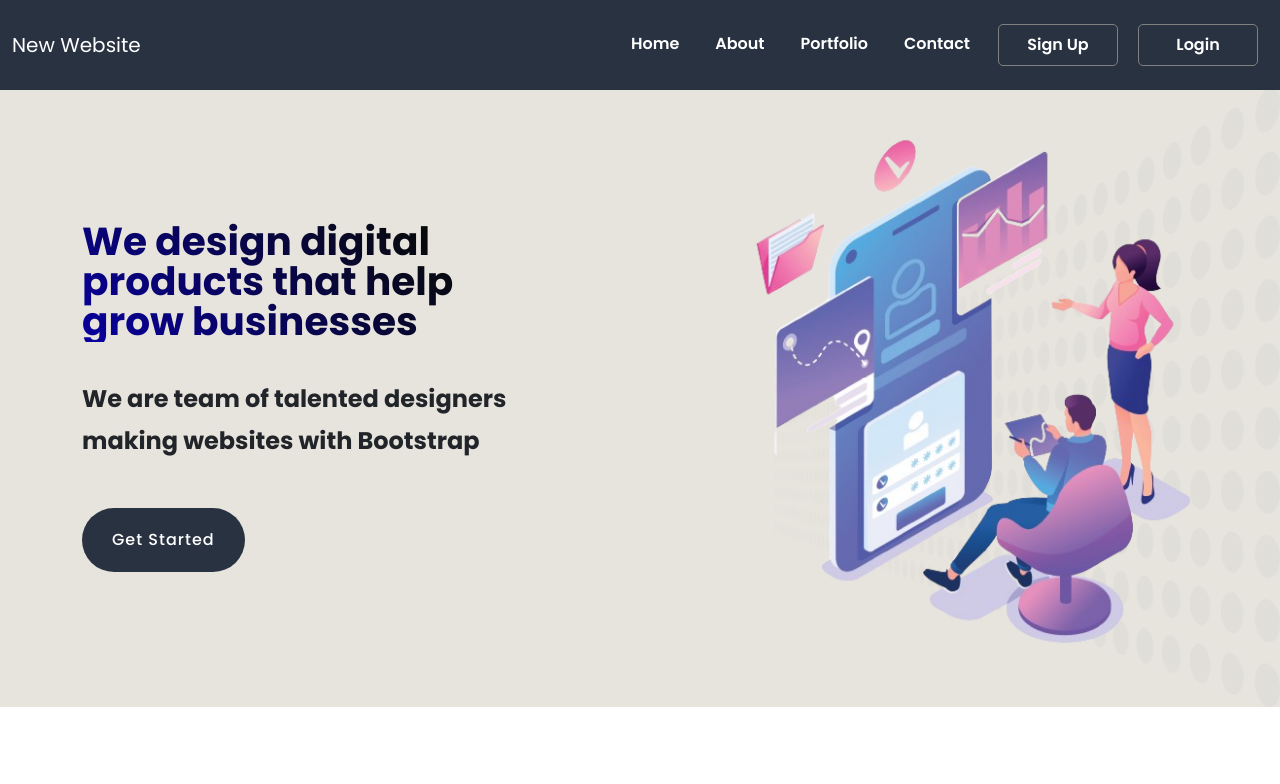
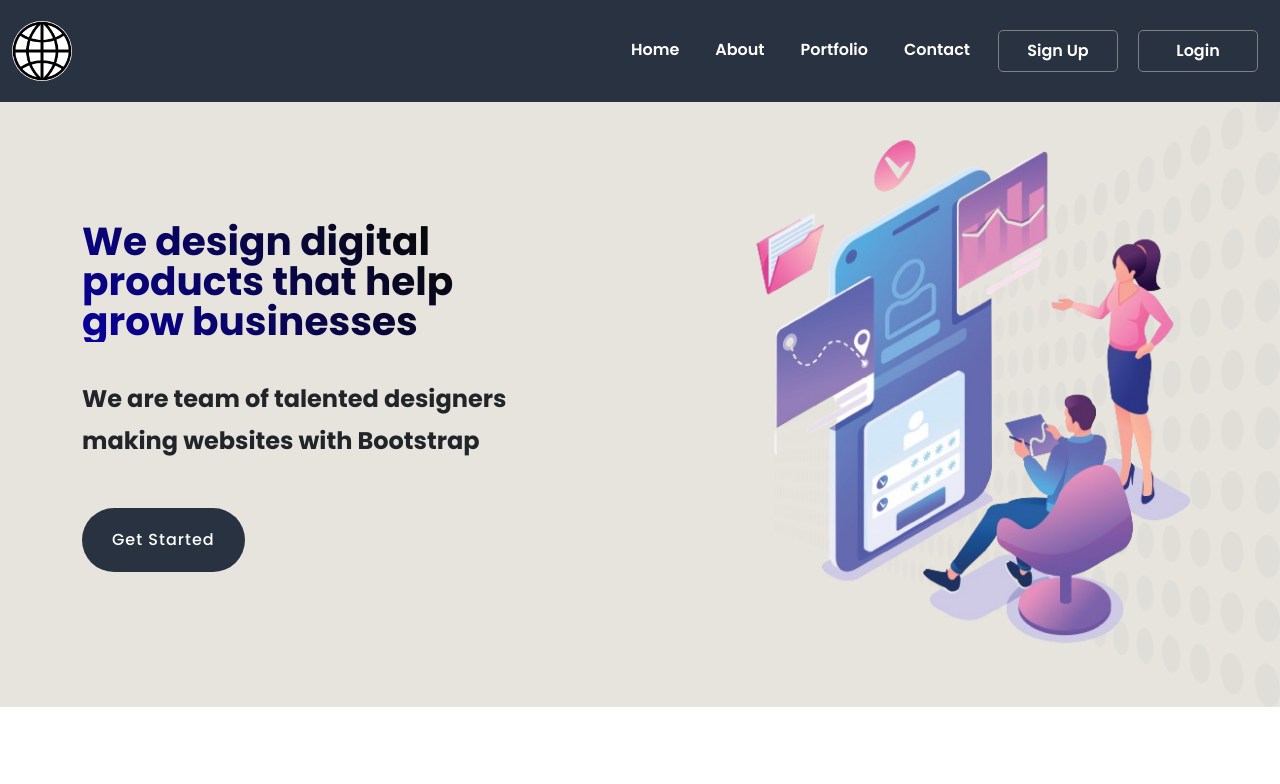
Before and after one commit to Asifmzn12/Website, a React (Vite) app: page / in a window 1280 px wide. Shown: the top 784 px of the page. Built offline with nearby package versions, Linux system fonts and the light colour scheme; no server answers.

Commit message:
header-logo-change

```diff
--- a/src/Component/Header.jsx
+++ b/src/Component/Header.jsx
@@ -4,10 +4,10 @@ import '../assets/css/header.css';
 
 function Header() {
   return (
-    <Navbar collapseOnSelect expand="lg" className="navbar-bg py-4 overflow-hidden" fixed="top">
+    <Navbar collapseOnSelect expand="lg" className="navbar-bg py-3 overflow-hidden" fixed="top">
       <Container fluid>
         <Navbar.Brand as={Link} to="#home">
-          New Website
+          <img src='images/logo.png' alt='Logo' className="logoImg"></img>
         </Navbar.Brand>
         <Navbar.Toggle aria-controls="responsive-navbar-nav" />
         <Navbar.Collapse id="responsive-navbar-nav">
--- a/src/assets/css/header.css
+++ b/src/assets/css/header.css
@@ -31,3 +31,10 @@
 .navbar-nav a:hover{
 color: #0077b6 !important;
 }
+.logoImg{
+    max-width: 130px;
+    max-height: 60px;
+    color: white !important;
+    background: white !important;
+    border-radius: 50%;
+}
```
Also changed, not shown: public/images/logo.png (added).
